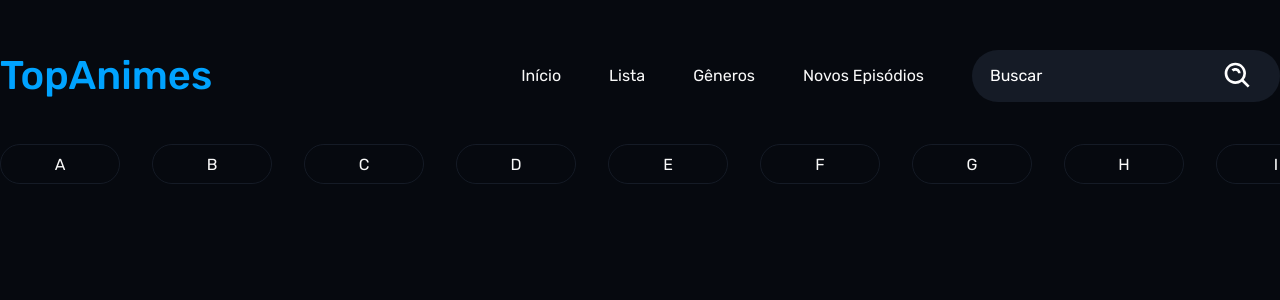
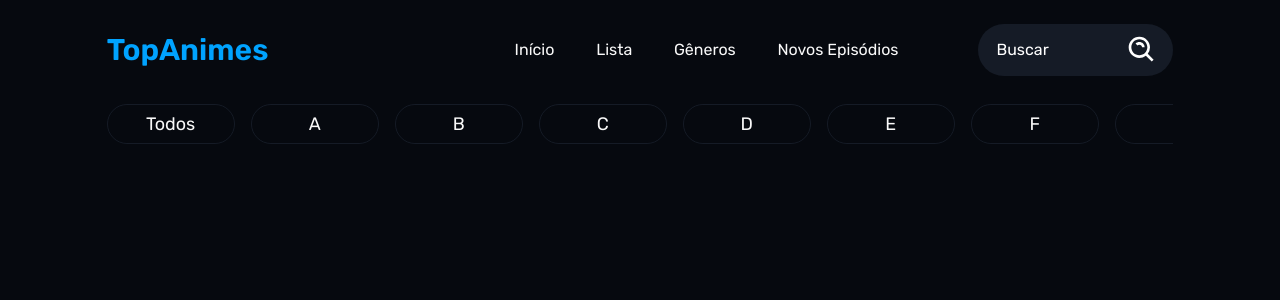
Before and after one commit to luis-henrique-carvalho/top_anime, a Next.js app: page / in a window 1280 px wide. Shown: the top 300 px of the page. Built offline with nearby package versions, Linux system fonts and the light colour scheme.

Commit message:
:lipstick: feta: navbar styles fix

```diff
--- a/src/app/globals.css
+++ b/src/app/globals.css
@@ -1,3 +1,10 @@
 @tailwind base;
 @tailwind components;
 @tailwind utilities;
+
+* {
+
+    margin: 0;
+    padding: 0;
+    box-sizing: border-box;
+  }
--- a/src/app/layout.tsx
+++ b/src/app/layout.tsx
@@ -20,9 +20,9 @@ export default function RootLayout({
 }) {
   return (
     <html lang="en">
-      <body className={`${rubik.className} bg-anime-dark  `}>
+      <body className={`${rubik.className} bg-anime-dark mx-auto container`}>
         <NavBar />
-        {children}
+        <main className="mx-4 my-8">{children}</main>
       </body>
     </html>
   );
--- a/src/components/Button.tsx
+++ b/src/components/Button.tsx
@@ -1,21 +1,22 @@
 import React from "react";
-import { redirect } from "next/navigation";
+import { redirect, useSearchParams } from "next/navigation";
+import Link from "next/link";
 
 interface Props {
   value: string;
 }
 
 const Button: React.FC<Props> = ({ value }) => {
-  const handleSubmit = (e: React.FormEvent<HTMLButtonElement>) => {
-    e.preventDefault();
-    redirect(`/search?q=${value}`);
-  };
+  // const searchParams = useSearchParams()
+  // const search = searchParams.get('/?q=')
 
   return (
-    <button className="text-anime-white inline-block min-w-[7.5rem] h-10 text-center bg-transparent border-[0.1rem] border-solid border-anime-dark-200 rounded-full text-base leading-10 transition-all duration-300 select-none">
-  {/* Conteúdo */}
+    <Link
+      href={`/search?q=${value}`}
+      className="text-anime-white inline-flex items-center justify-center w-20 md:w-32 text-xs md:text-lg h-10 text-center bg-transparent border-[0.1rem] border-solid border-anime-dark-200 rounded-full leading-10 transition-all duration-300 select-none"
+    >
       {value}
-    </button>
+    </Link>
   );
 };
 
--- a/src/components/Input.tsx
+++ b/src/components/Input.tsx
@@ -10,7 +10,7 @@ interface Props {
 const Input = ({ placeholder, type, value, onChange }: Props) => {
   return (
     <input
-      className="p-2 w-60 text-white bg-transparent border-transparent placeholder-white placeholder-opacity-100 hover:placeholder-opacity-100 focus:placeholder-opacity-100 focus:text-blue focus:border-blue outline-none"
+      className="p-2 w-full text-white bg-transparent border-transparent placeholder-white placeholder-opacity-100 hover:placeholder-opacity-100 focus:placeholder-opacity-100 focus:text-blue focus:border-blue outline-none"
       type={type}
       placeholder={placeholder}
       value={value}
--- a/src/components/NavBar/Index.tsx
+++ b/src/components/NavBar/Index.tsx
@@ -9,7 +9,6 @@ import SearchNav from "./components/SearchNav";
 
 const NavBar = () => {
   const [search, setSearch] = useState("");
-
   const pathName = usePathname();
 
   const handleSubmit = (e: React.FormEvent<HTMLFormElement>) => {
@@ -18,21 +17,15 @@ const NavBar = () => {
   };
 
   return (
-    <header
-      className={
-        pathName === "/"
-          ? "container  flex mx-auto flex-col h-63 items-center mt-12 font-normal text-base text-anime-white "
-          : "container flex mx-auto flex-col items-center text-anime-white h-24  mt-12 text-base"
-      }
-    >
-      <nav className="flex w-full h-1/2 flex-row justify-between items-center">
+    <header className="mx-auto w-5/6  container">
+      <nav className="flex flex-col w-full mt-6 gap-6 items-center justify-between  md:flex-row">
         <div>
-          <p className=" text-[40px] font-medium text-anime-blue">
+          <p className="text-4xl md:text-3xl font-semibold text-anime-blue">
             <NoUnderlineLink href="/">TopAnimes</NoUnderlineLink>
           </p>
         </div>
-        <div className=" flex items-center gap-8">
-          <ul className=" flex flex-row gap-12 list-none p-4">
+        <div className="flex flex-col md:flex-row w-full lg:w-auto items-center  xl:gap-x-20 gap-x-10">
+          <ul className="flex flex-row w-full justify-between text-anime-white text-base ">
             <li>
               <NoUnderlineLink href="/">Início</NoUnderlineLink>
             </li>
@@ -46,7 +39,6 @@ const NavBar = () => {
               <NoUnderlineLink href="/">Novos Episódios</NoUnderlineLink>
             </li>
           </ul>
-
           <FormNav
             search={search}
             setSearch={setSearch}
@@ -54,7 +46,7 @@ const NavBar = () => {
           />
         </div>
       </nav>
-      {pathName === "/" ? <SearchNav /> : <></>}
+      {pathName === "/" && <SearchNav />}
     </header>
   );
 };
--- a/src/components/NavBar/components/FormNav.tsx
+++ b/src/components/NavBar/components/FormNav.tsx
@@ -11,7 +11,7 @@ interface Props {
 const FormNav = ({ handleSubmit, search, setSearch }: Props) => {
   return (
     <form
-      className=" flex px-2 w-300 flex-row rounded-full border-2 hover:border hover:border-anime-blue border-transparent bg-anime-dark-200 justify-around transition duration-500 ease-out"
+      className=" flex px-2  w-full md:w-60 lg:w-80 flex-row rounded-sm md:rounded-full border-2 hover:border hover:border-anime-blue border-transparent bg-anime-dark-200 justify-around transition duration-500 ease-out"
       onSubmit={handleSubmit}
     >
       <Input
--- a/src/components/NavBar/components/SearchNav.tsx
+++ b/src/components/NavBar/components/SearchNav.tsx
@@ -4,8 +4,9 @@ const SecundaryNav = () => {
   const alphabet = "ABCDEFGHIJKLMNOPQRSTUVWXYZ";
 
   return (
-    <div className="w-full mt-10 h-auto overflow-x-auto flex justify-center " >
-      <div className=" pb-5  space-x-8  overflow-x-scroll overflow-y-hidden whitespace-nowrap overscroll-contain scrollbar-thin scrollbar-thumb-anime-blue scrollbar-track-anime-dark-200">
+    <div className="w-full mt-7 h-auto overflow-x-auto flex justify-center ">
+      <div className=" pb-3  space-x-4 overflow-x-scroll overflow-y-hidden whitespace-nowrap overscroll-contain scrollbar-thin scrollbar-thumb-anime-blue scrollbar-track-anime-dark-200">
+        <Button value="Todos" />
         {Array.from(alphabet).map((letter) => (
           <Button key={letter} value={letter} />
         ))}
```
